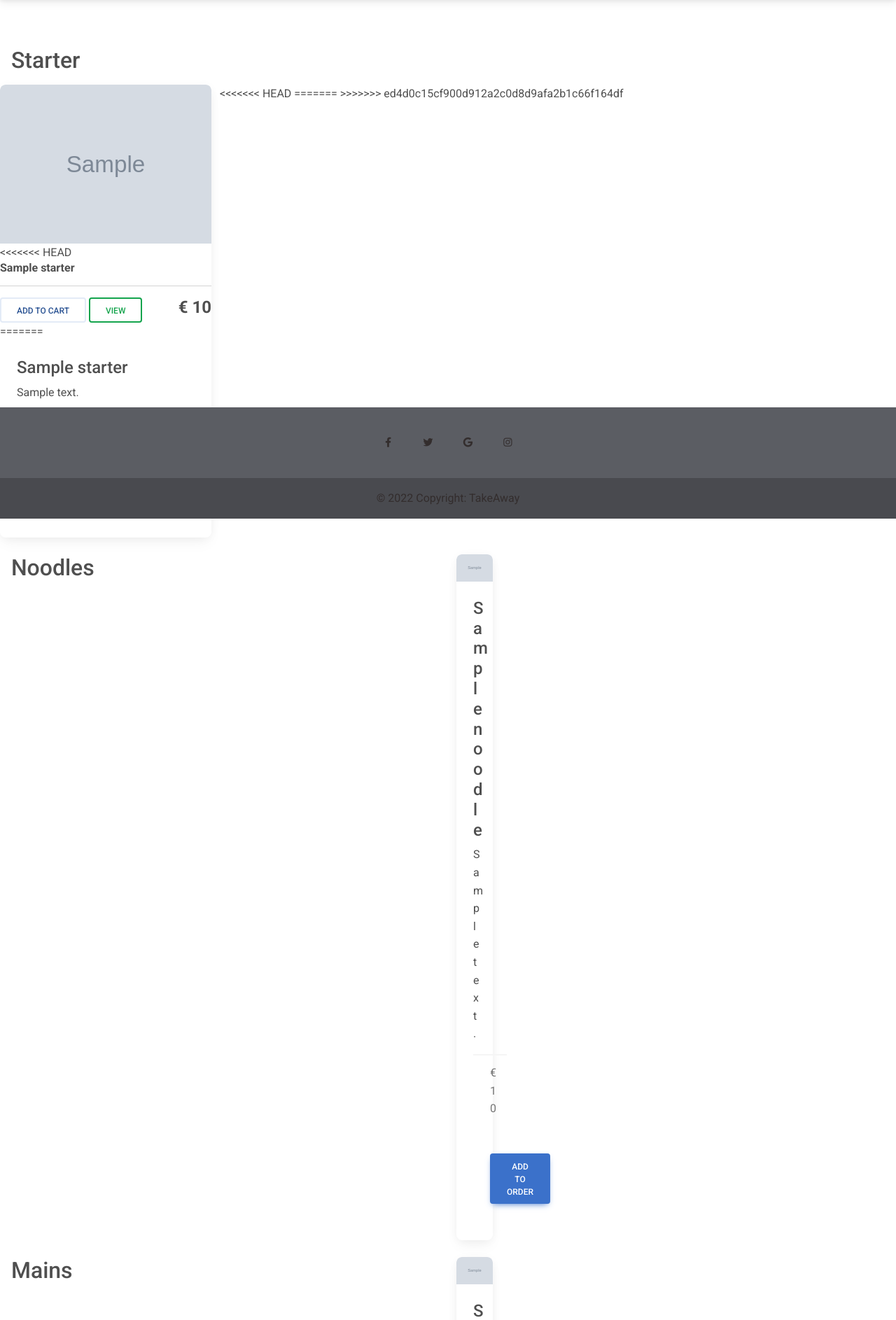
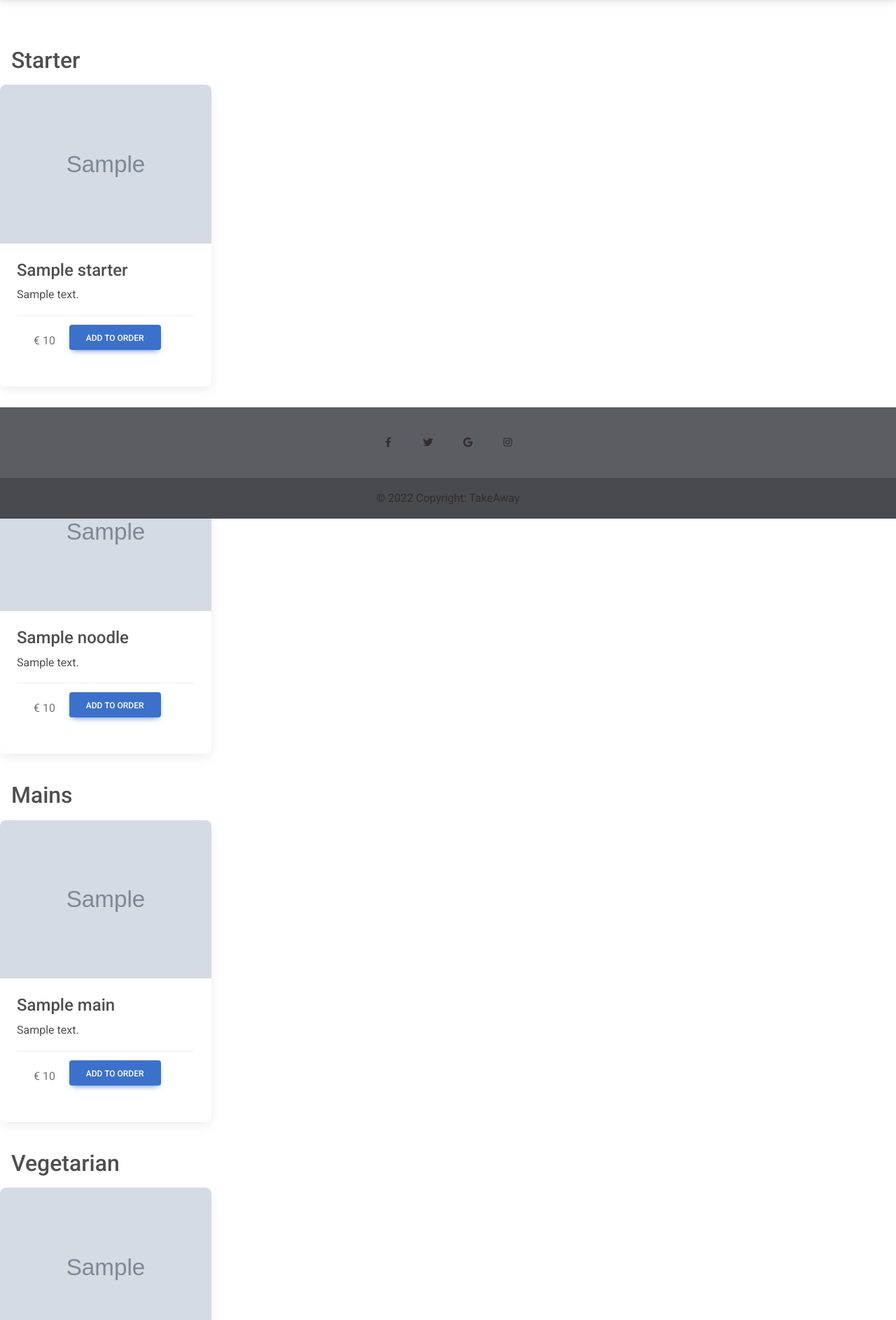
Before and after one commit to elivinus/DBS, a Django app: template apc/storefront/shoppingcart/templates/accounts/menu.html in a window 1280 px wide. Shown: the part 59-1945 px from the top of the page at 70% size. Run offline with Django 4.2, Linux system fonts and the light colour scheme; the template is opened without the code that fills it: most values are stand-ins (such as "Sample title", 1, 10 or a date in 2020); grey boxes marked "Sample" are stand-in pictures.

Commit message:
committed after adding allauth

```diff
--- a/apc/storefront/shoppingcart/templates/accounts/menu.html
+++ b/apc/storefront/shoppingcart/templates/accounts/menu.html
@@ -21,16 +21,6 @@
               </a>
             </div>
             <!--Card content-->
-<<<<<<< HEAD
-            <div class="box-element product">
-              <h6><strong>{{ starter.name }}</strong></h6>
-              <hr>
-
-              <button  class="btn btn-outline-secondary add-btn">Add to Cart</button>
-              <a class="btn btn-outline-success" href="#">View</a>
-              <h4 style="display: inline-block; float: right"><strong>€ {{ starter.price }}</strong></h4>
-
-=======
             <div class="card-body">
               <!--Title-->
               <h4 class="card-title">{{ starter.name }}</h4>
@@ -40,7 +30,6 @@
                     <p>€ {{ starter.price }} &nbsp &nbsp
                       <button data-menuid={{starter.id}} data-action="add" type="button" class="btn btn-primary add-btn update-cart">Add to Order</button></p>
                 </div>
->>>>>>> ed4d0c15cf900d912a2c0d8d9afa2b1c66f164df
             </div>
           </div>
           <!-- Card -->
@@ -49,10 +38,6 @@
         {% endfor %}
 
     </div>
-<<<<<<< HEAD
-=======
-
->>>>>>> ed4d0c15cf900d912a2c0d8d9afa2b1c66f164df
     <p><h2>&nbsp Noodles</h2></p>
     <div class="row row-cols-5 row-cols-md-4 mw-75">
         {% for noodle in noodles %}
--- a/apc/storefront/storefront/settings.py
+++ b/apc/storefront/storefront/settings.py
@@ -139,13 +139,8 @@ USE_TZ = True
 # Static files (CSS, JavaScript, Images)
 # https://docs.djangoproject.com/en/4.1/howto/static-files/
 
-<<<<<<< HEAD
-#STATIC_URL = 'static/'
-#STATICFILES_DIRS = [os.path.join(BASE_DIR, 'static')]
-=======
 STATIC_URL = '/static/'
 STATICFILES_DIRS = [os.path.join(BASE_DIR, 'static')]
->>>>>>> ed4d0c15cf900d912a2c0d8d9afa2b1c66f164df
 
 #MEDIA_ROOT = os.path.join(STATIC_URL, 'images')
 #MEDIA_URL = '/images/'
```
